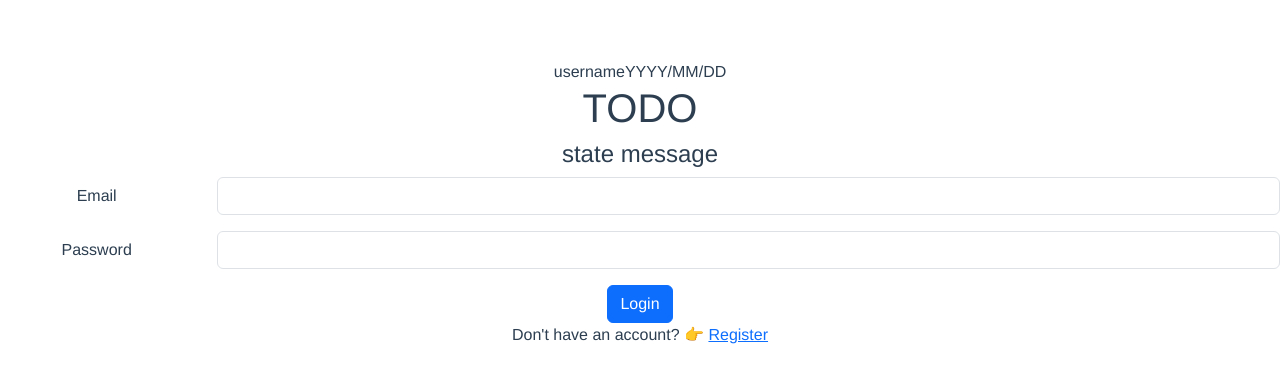
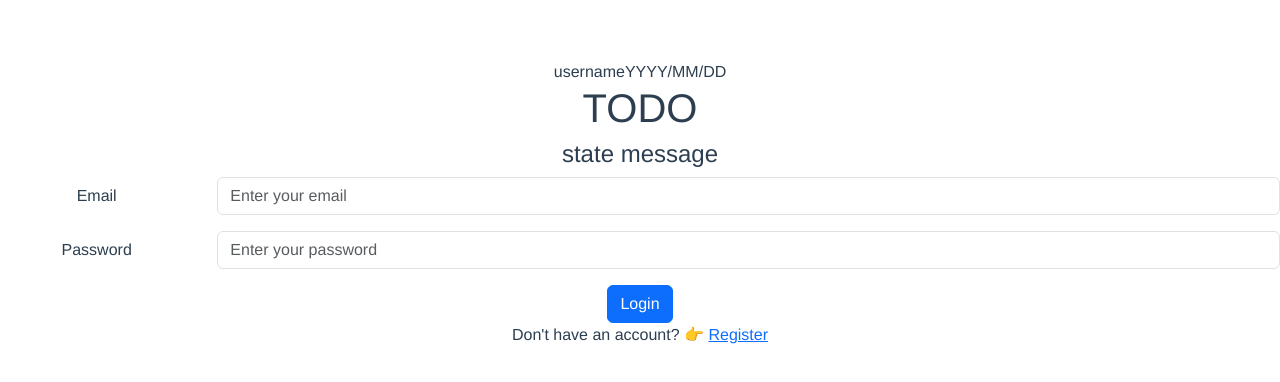
Before and after one commit to robinyeon/vue-todolist, a Vue app: page / in a window 1280 px wide. Shown: the top 382 px of the page. Built offline with nearby package versions, Linux system fonts and the light colour scheme.

Commit message:
WIP: setting login input

```diff
--- a/src/router/views/Login.vue
+++ b/src/router/views/Login.vue
@@ -1,10 +1,17 @@
 <template>
   <div>
-    <form>
+    <form @submit="submitLoginForm">
       <div class="row mb-3">
         <label for="inputEmail" class="col-sm-2 col-form-label">Email</label>
         <div class="col-sm-10">
-          <input type="email" class="form-control" id="inputEmail" />
+          <input
+            v-model="email"
+            type="email"
+            class="form-control"
+            id="inputEmail"
+            placeholder="Enter your email"
+            required
+          />
         </div>
       </div>
 
@@ -13,7 +20,14 @@
           >Password</label
         >
         <div class="col-sm-10">
-          <input type="password" class="form-control" id="inputPassword" />
+          <input
+            v-model="password"
+            type="password"
+            class="form-control"
+            id="inputPassword"
+            placeholder="Enter your password"
+            required
+          />
         </div>
       </div>
 
@@ -29,6 +43,18 @@
 <script>
 export default {
   name: "login",
+  data() {
+    return {
+      email: "",
+      password: "",
+    };
+  },
+  methods: {
+    submitLoginForm(event) {
+      event.preventDefault();
+      console.log(this.email, this.password);
+    },
+  },
 };
 </script>
 
```
